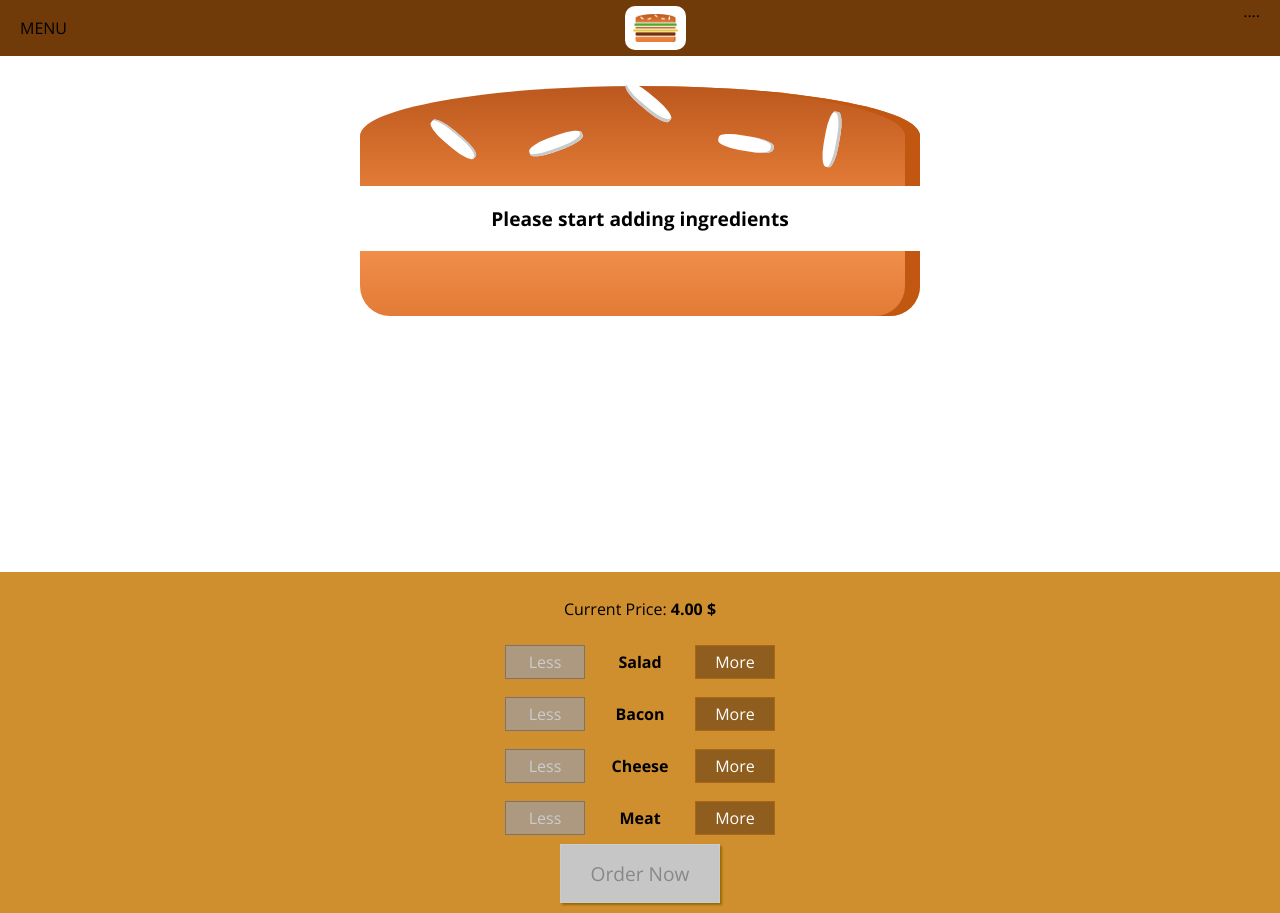
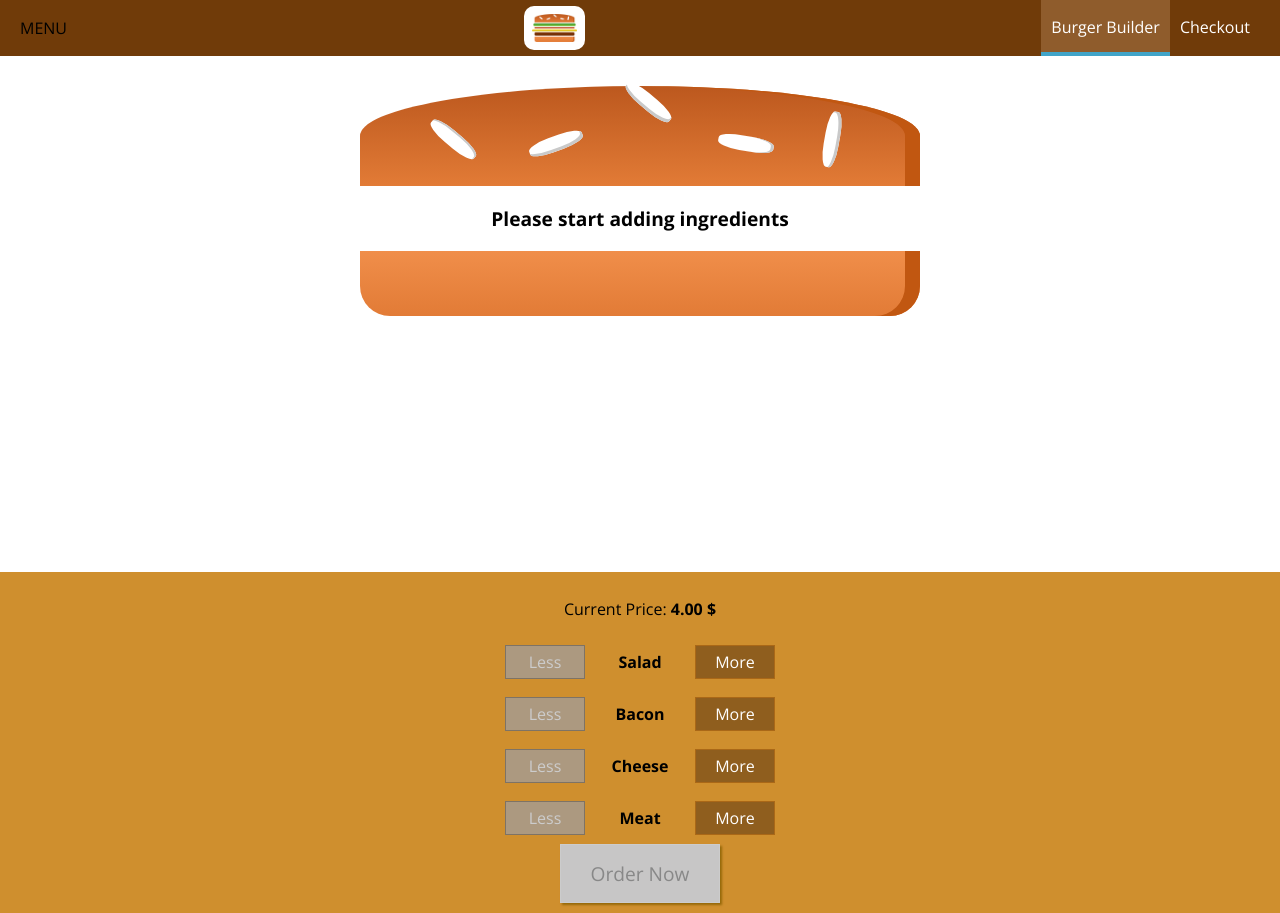
Before and after one commit to njrafi/Burger-Builder-FrontEnd, a React (Create React App) app: page / in a window 1280 px wide. Built offline with nearby package versions, Linux system fonts and the light colour scheme.

Commit message:
Navigation Item Added

```diff
--- /dev/null
+++ b/src/Components/Navigation/NavigationItems/NavigationItem/NavigationItem.js
@@ -0,0 +1,13 @@
+import React from "react";
+import styles from "./NavigationItem.module.css";
+
+const NavigationItem = (props) => {
+	return (
+		<li className={styles.NavigationItem}>
+			<a href={props.link} className={props.active ? styles.active : null}>
+				{props.children}
+			</a>
+		</li>
+	);
+};
+export default NavigationItem;
--- /dev/null
+++ b/src/Components/Navigation/NavigationItems/NavigationItem/NavigationItem.module.css
@@ -0,0 +1,25 @@
+.NavigationItem {
+    margin: 0;
+    box-sizing: border-box;
+    display: flex;
+    height: 100%;
+    align-items: center;
+}
+
+.NavigationItem a {
+    color: white;
+    text-decoration: none;
+    height: 100%;
+    padding: 16px 10px;
+    border-bottom: 4px solid transparent;
+    box-sizing: border-box;
+    display: block;
+}
+
+.NavigationItem a:hover,
+.NavigationItem a:active,
+.NavigationItem a.active {
+    background-color: #8f5c2c;
+    border-bottom: 4px solid #40A4C8;
+    color: white
+}
--- /dev/null
+++ b/src/Components/Navigation/NavigationItems/NavigationItems.js
@@ -0,0 +1,16 @@
+import React from "react";
+import styles from "./NavigationItems.module.css";
+import NavigationItem from "./NavigationItem/NavigationItem";
+
+const NavigationItems = () => {
+	return (
+		<ul className={styles.NavigationItems}>
+			<NavigationItem link="/" active>
+				Burger Builder
+			</NavigationItem>
+			<NavigationItem link="/">Checkout</NavigationItem>
+		</ul>
+	);
+};
+
+export default NavigationItems;
--- /dev/null
+++ b/src/Components/Navigation/NavigationItems/NavigationItems.module.css
@@ -0,0 +1,8 @@
+.NavigationItems {
+    margin: 0;
+    padding: 0;
+    list-style: none;
+    display: flex;
+    align-items: center;
+    height: 100%;
+}
--- a/src/Components/Navigation/Toolbar/Toolbar.js
+++ b/src/Components/Navigation/Toolbar/Toolbar.js
@@ -1,13 +1,14 @@
 import React from "react";
 import styles from "./Toolbal.module.css";
 import Logo from "../../Logo/Logo";
+import NavigationItems from "../NavigationItems/NavigationItems";
 
 const Toolbar = (props) => {
 	return (
 		<header className={styles.Toolbar}>
 			<div>MENU</div>
 			<Logo />
-			<nav>....</nav>
+			<NavigationItems />
 		</header>
 	);
 };
```
